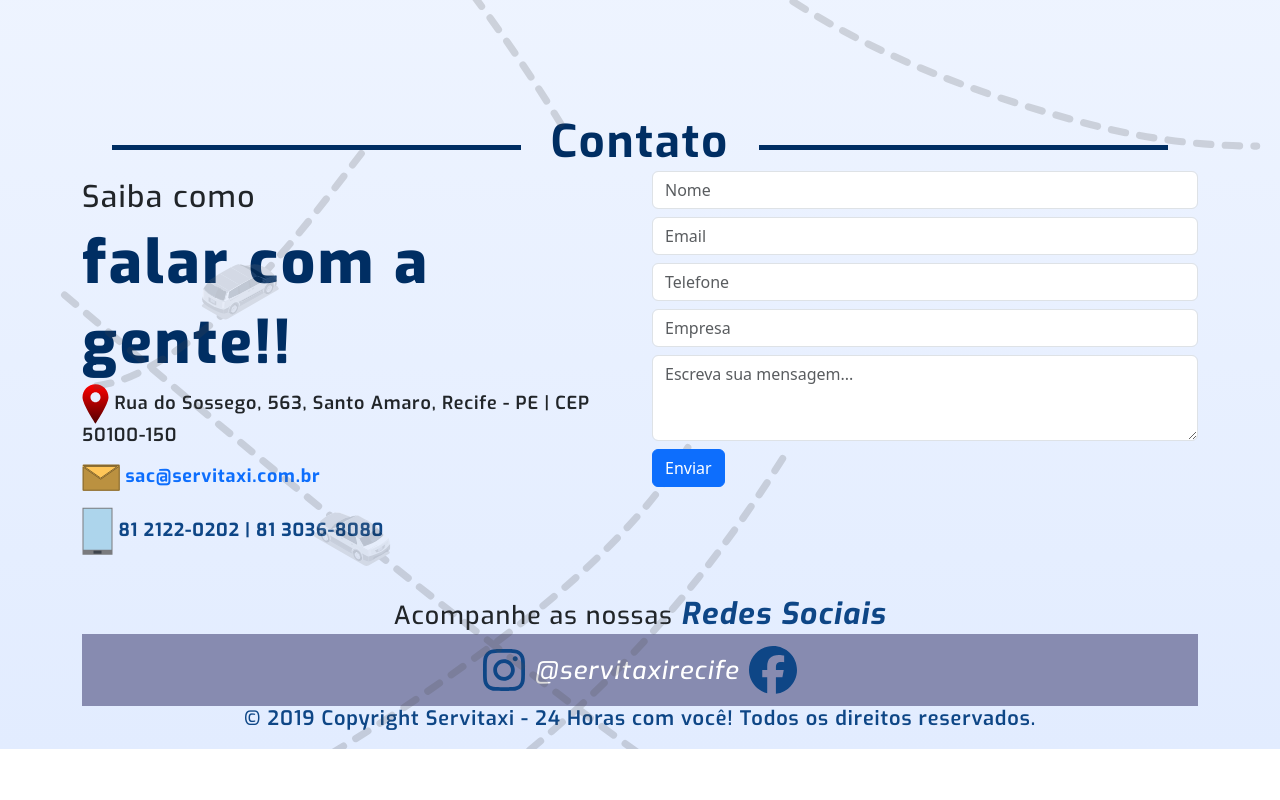
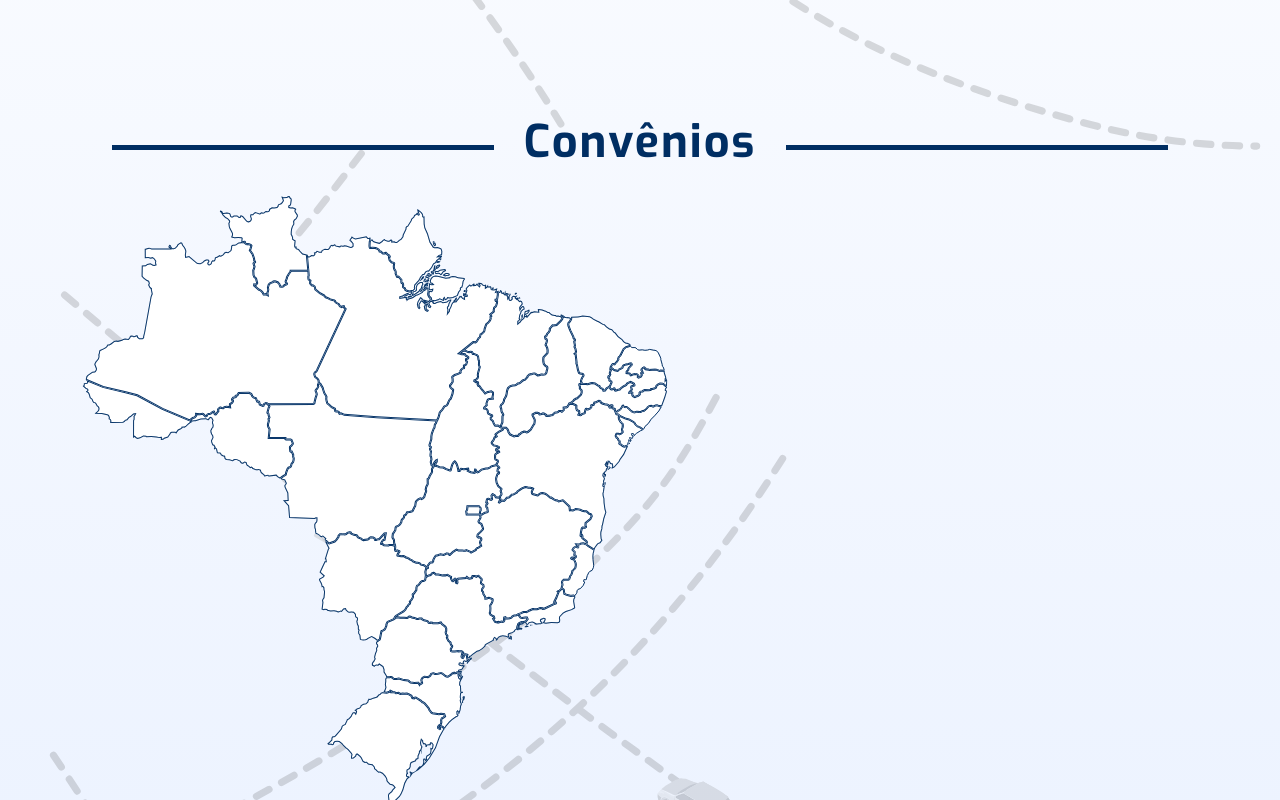
Before and after one commit to AngeloVitor/servi-taxi_api, a React (Vite) app in the folder servi-taxi_api/: page / in a window 1280 px wide. Shown: the part 4140-4940 px from the top of the page. Before the commit the page ends 4889 px from the top, so only its background shows below. Built offline with nearby package versions, Linux system fonts and the light colour scheme.

Commit message:
add new component convenio

```diff
--- a/servi-taxi_api/src/App.jsx
+++ b/servi-taxi_api/src/App.jsx
@@ -7,6 +7,7 @@ import { ServiTaxiComponent } from './component/ServiTaxiComponent';
 import { HistoryComponent } from './component/HistoryComponent';
 import { ContactComponent } from './component/ContactComponent';
 import { FooterComponent } from './component/FooterComponent';
+import {ConvenioComponent} from './component/ConvenioComponent'
 
 export const App = () => {
   const homeRef = useRef(null);
@@ -35,7 +36,7 @@ export const App = () => {
         <HistoryComponent />
       </div>
       <div ref={agreementsRef}>
-
+        <ConvenioComponent/>
       </div>
       <div ref={contactRef}>
         <ContactComponent />
--- a/servi-taxi_api/src/assets/index.js
+++ b/servi-taxi_api/src/assets/index.js
@@ -27,6 +27,7 @@ import phoneServiTaxi from './phoneServiTaxi.svg';
 import pointContact from './pointContact.svg';
 import emailContact from './emailContact.svg';
 import phoneContact from './phoneContact.svg';
+import brazilAll from './brazilAll.svg';
 
 
 export {
@@ -59,4 +60,5 @@ export {
   pointContact,
   emailContact,
   phoneContact,
+  brazilAll,
 }
--- a/servi-taxi_api/src/component/ContactComponent.jsx
+++ b/servi-taxi_api/src/component/ContactComponent.jsx
@@ -51,7 +51,7 @@ export const ContactComponent = () => {
                 placeholder="Escreva sua mensagem..."
               />
             </Form.Group>
-            <Button variant="primary" type="submit">
+            <Button type="submit" className='send-btn'>
               Enviar
             </Button>
           </Form>
--- /dev/null
+++ b/servi-taxi_api/src/component/ConvenioComponent.jsx
@@ -0,0 +1,20 @@
+import React from 'react';
+import '../styles/style.css';
+import {brazilAll} from '../assets/index';
+import 'bootstrap/dist/css/bootstrap.min.css';
+import { Container, Row, Col, Form, Button } from 'react-bootstrap';
+
+export const ConvenioComponent = () => {
+  return (
+    <Container className="margin-bottom-component">
+      <div className="text-center my-4 section-title">
+        <h2 className="service-tittle">Convênios</h2>
+      </div>
+      <Row>
+        <Col md={6} className='z-1'>
+        <img src={brazilAll} alt="brazilAll" /></Col>
+        <Col md={6}></Col>
+      </Row>
+    </Container>
+  );
+};
--- a/servi-taxi_api/src/styles/style.css
+++ b/servi-taxi_api/src/styles/style.css
@@ -176,6 +176,17 @@
   margin-right: 220px;
 }
 
+.send-btn{
+  font-family: Exo;
+  font-size: 30px;
+  font-weight: 600;
+  line-height: 39.87px;
+  letter-spacing: 0.045em;
+  text-align: left;
+  background: #0E4686;
+  border-color:  #0E4686;
+}
+
 /* font style */
 
 .navbar-font{
```
Also changed, not shown: servi-taxi_api/src/assets/brazilAll.svg (added).
